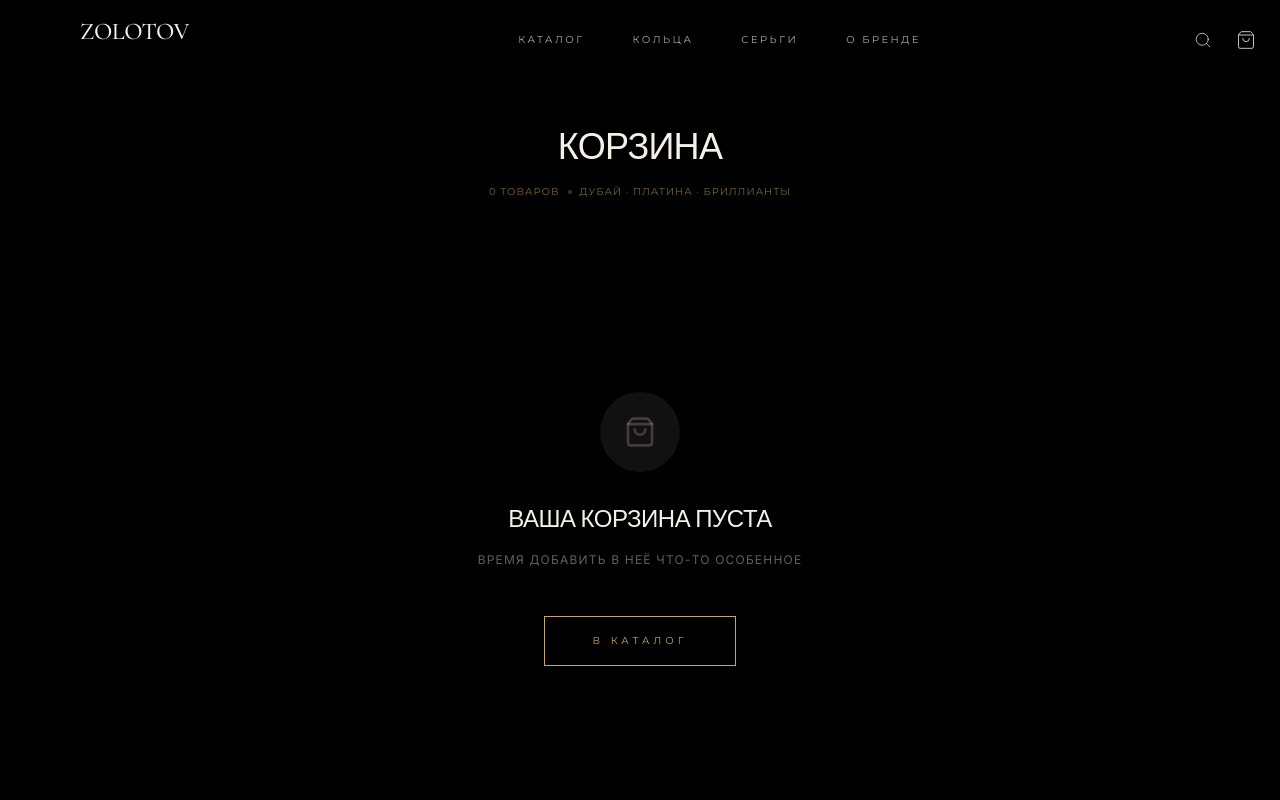
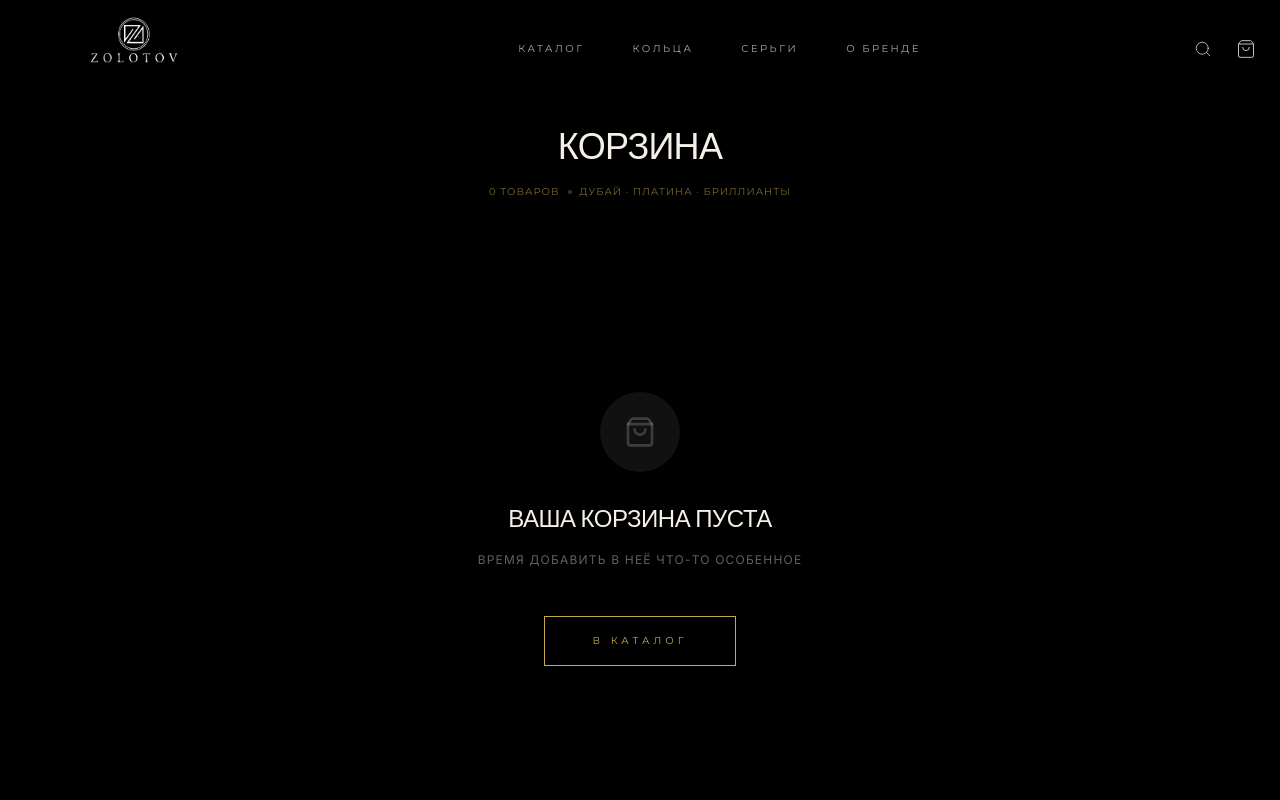
Before and after one commit to AVOINVESTGROUP/zolotov, a Next.js app: page /cart in a window 1280 px wide. Shown: the top 800 px of the page. Built offline with nearby package versions, Linux system fonts and the light colour scheme.

Commit message:
feat: integrate official logo and favicon

```diff
--- a/app/layout.tsx
+++ b/app/layout.tsx
@@ -20,8 +20,12 @@ const montserrat = Montserrat({
 });
 
 export const metadata: Metadata = {
-  title: "Create Next App",
-  description: "Generated by create next app",
+  title: "Zolotov | Ювелирный дом",
+  description: "Эксклюзивные ювелирные изделия из платины и бриллиантов в Дубае.",
+  icons: {
+    icon: "/favicon.png",
+    apple: "/favicon.png",
+  }
 };
 
 export default function RootLayout({
--- a/components/layout/Header.tsx
+++ b/components/layout/Header.tsx
@@ -4,6 +4,7 @@ import React, { useState, useEffect } from 'react';
 import Link from 'next/link';
 import { motion, AnimatePresence } from 'framer-motion';
 import { ShoppingBag, Search, Menu, X } from 'lucide-react';
+import Image from 'next/image';
 import { useCart } from '@/store/cart';
 import { cn } from '@/lib/utils';
 
@@ -45,9 +46,15 @@ const Header = () => {
 
         {/* Logo */}
         <Link href="/" className="group flex flex-col items-center">
-          <h1 className="text-xl md:text-2xl font-serif tracking-[0.4em] uppercase text-cream group-hover:text-gold transition-all duration-700">
-            Zolotov
-          </h1>
+          <div className="relative w-[150px] h-[40px] md:w-[180px] md:h-[50px] transition-transform duration-700 group-hover:scale-105">
+            <Image
+              src="/logo.png"
+              alt="Zolotov"
+              fill
+              className="object-contain brightness-0 invert"
+              priority
+            />
+          </div>
           <span className="text-[7px] tracking-[0.6em] uppercase text-gold/60 mt-1 opacity-0 group-hover:opacity-100 transition-opacity duration-700">
             Dubai · Platinum · Diamonds
           </span>
```
Also changed, not shown: public/favicon.png (added), public/logo.png (added).
